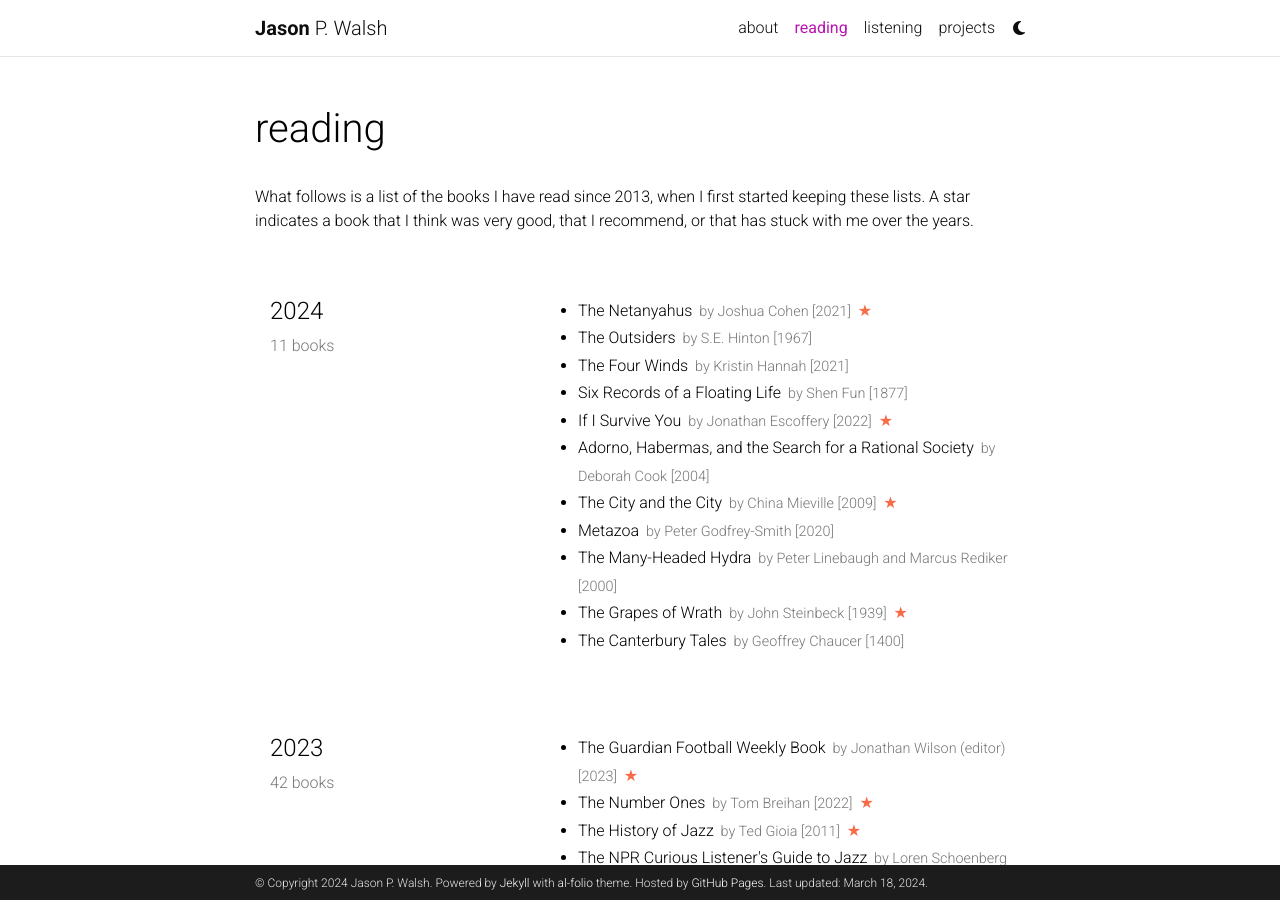
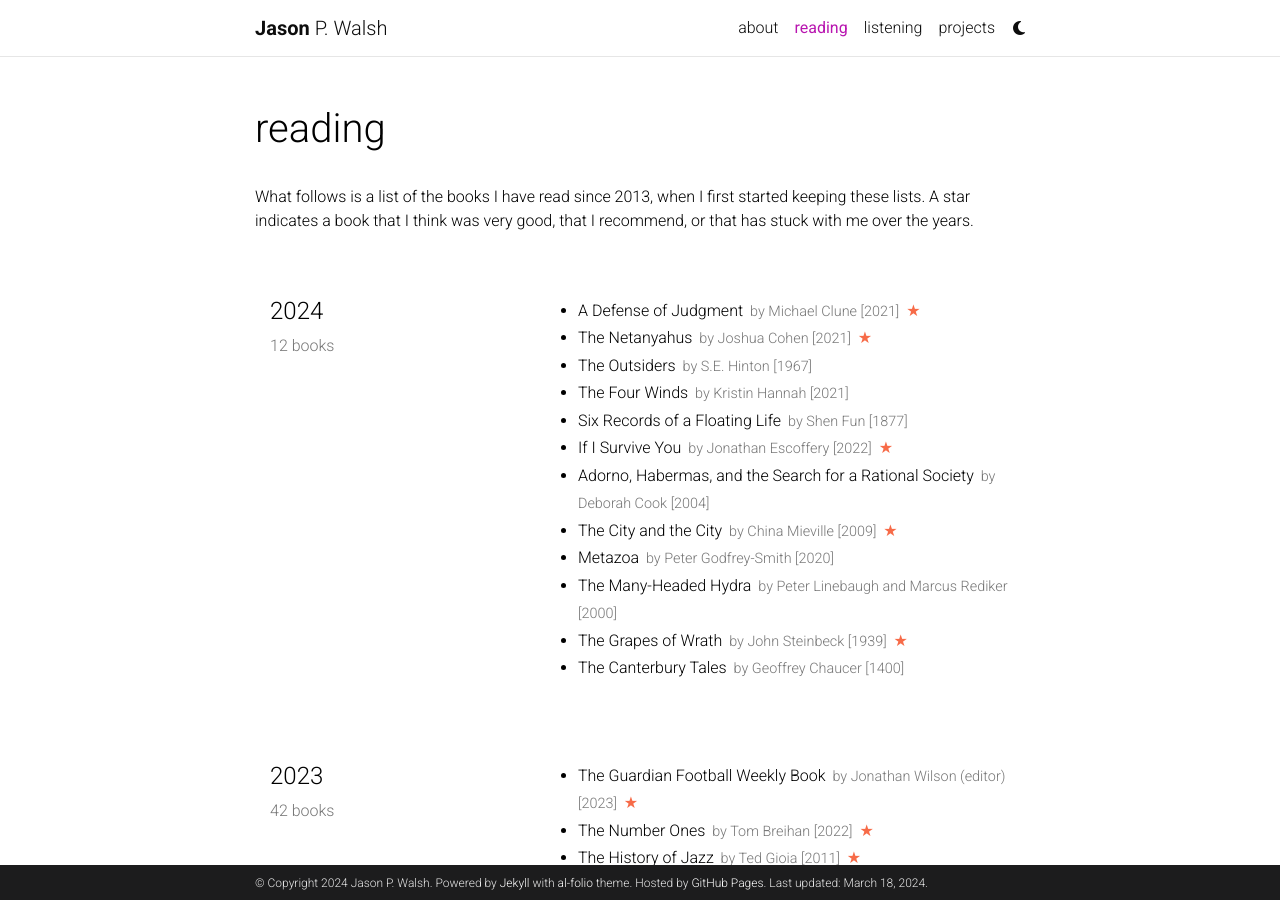
Before and after one commit to jwals23/jwals23.github.io, a Jekyll site: the page built from _pages/reading.md, in a window 1280 px wide and 900 px high. Built offline with Jekyll 4.4.1, drawn with Linux system fonts in a browser that asks for light colours; comment, search, counter and statistics services are not loaded; a style sheet for code colours, icons or effects is not loaded.

Commit message:
Adding Clune

```diff
--- a/_data/reading.yml
+++ b/_data/reading.yml
@@ -1,6 +1,11 @@
 list:
   - year: "2024"
     books:
+      - title: A Defense of Judgment
+        author: Michael Clune
+        year: 2021
+        star: yes
+
       - title: The Netanyahus
         author: Joshua Cohen
         year: 2021
```
